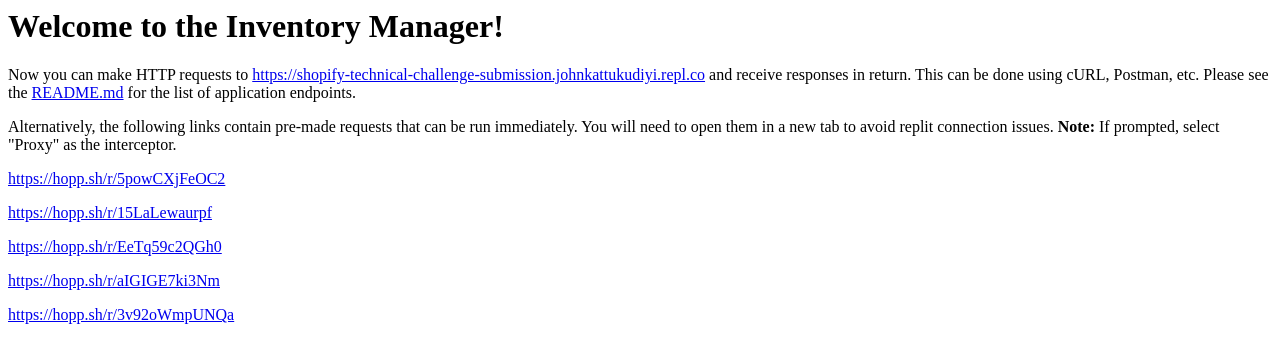
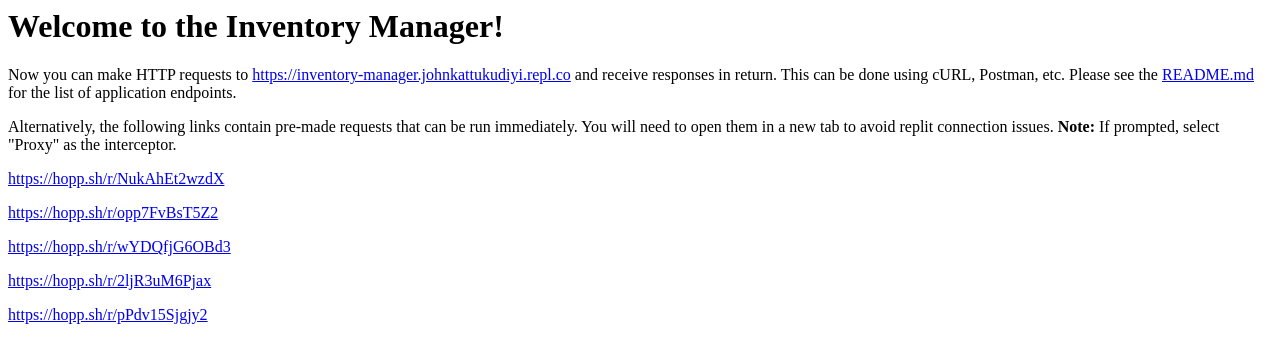
Before and after one commit to jskattuk/inventory-manager, a Flask app: page / in a window 1280 px wide. Shown: the top 363 px of the page. Run offline with Flask 2, Linux system fonts and the light colour scheme.

Commit message:
Update welcome page with latest links

```diff
--- a/src/templates/welcome.html
+++ b/src/templates/welcome.html
@@ -1,8 +1,8 @@
 <h1>Welcome to the Inventory Manager!</h1>
-<p>Now you can make HTTP requests to <a href="https://shopify-technical-challenge-submission.johnkattukudiyi.repl.co">https://shopify-technical-challenge-submission.johnkattukudiyi.repl.co</a> and receive responses in return. This can be done using cURL, Postman, etc. Please see the <a href="https://github.com/jskattuk/shopify-technical-challenge-submission/blob/master/README.md#application-endpoints">README.md</a> for the list of application endpoints.</p>
+<p>Now you can make HTTP requests to <a href="https://inventory-manager.johnkattukudiyi.repl.co">https://inventory-manager.johnkattukudiyi.repl.co</a> and receive responses in return. This can be done using cURL, Postman, etc. Please see the <a href="https://github.com/jskattuk/inventory-manager/blob/master/README.md#application-endpoints">README.md</a> for the list of application endpoints.</p>
 <p>Alternatively, the following links contain pre-made requests that can be run immediately. You will need to open them in a new tab to avoid replit connection issues.&nbsp;<strong>Note:</strong> If prompted, select "Proxy" as the interceptor.</p>
-<p><a href="https://hopp.sh/r/5powCXjFeOC2">https://hopp.sh/r/5powCXjFeOC2</a></p>
-<p><a href="https://hopp.sh/r/15LaLewaurpf">https://hopp.sh/r/15LaLewaurpf</a></p>
-<p><a href="https://hopp.sh/r/EeTq59c2QGh0">https://hopp.sh/r/EeTq59c2QGh0</a></p>
-<p><a href="https://hopp.sh/r/aIGIGE7ki3Nm">https://hopp.sh/r/aIGIGE7ki3Nm</a></p>
-<p><a href="https://hopp.sh/r/3v92oWmpUNQa">https://hopp.sh/r/3v92oWmpUNQa</a></p>
+<p><a href="https://hopp.sh/r/NukAhEt2wzdX">https://hopp.sh/r/NukAhEt2wzdX</a></p>
+<p><a href="https://hopp.sh/r/opp7FvBsT5Z2">https://hopp.sh/r/opp7FvBsT5Z2</a></p>
+<p><a href="https://hopp.sh/r/wYDQfjG6OBd3">https://hopp.sh/r/wYDQfjG6OBd3</a></p>
+<p><a href="https://hopp.sh/r/2ljR3uM6Pjax">https://hopp.sh/r/2ljR3uM6Pjax</a></p>
+<p><a href="https://hopp.sh/r/pPdv15Sjgjy2">https://hopp.sh/r/pPdv15Sjgjy2</a></p>
```
